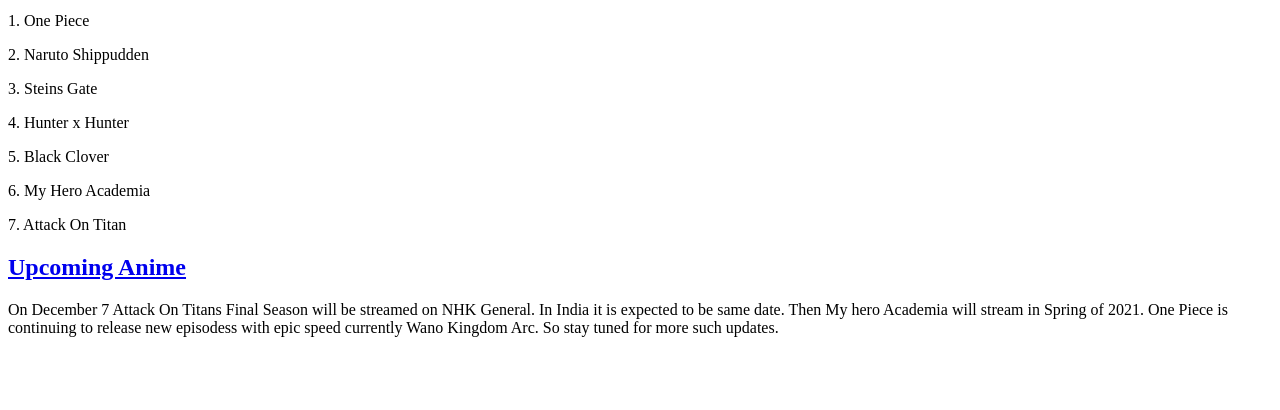
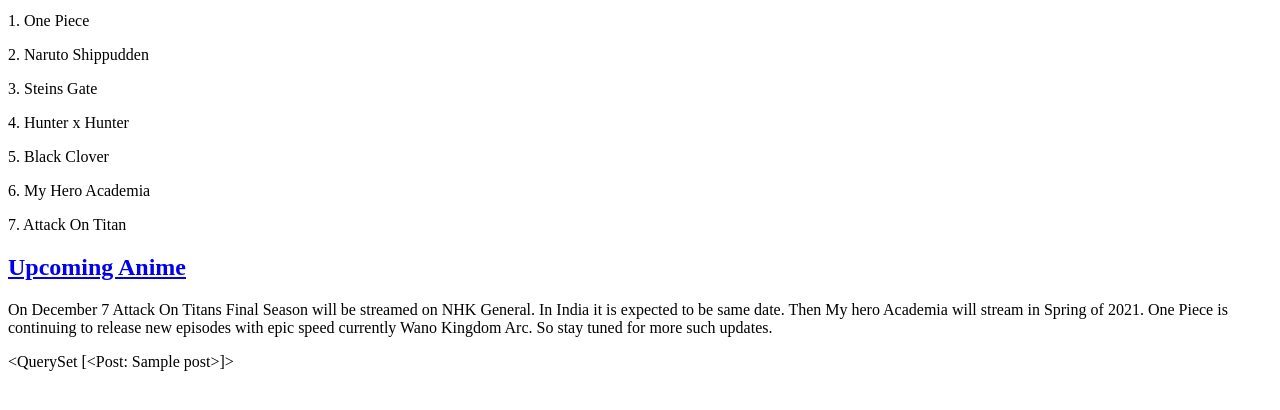
Before and after one commit to AvdhootJadhav/firstblog, a Django app: template blog/templates/blog/post_list.html in a window 1280 px wide. Shown: the part 258-668 px from the top of the page. Run offline with Django 3.2, Linux system fonts and the light colour scheme; the template is opened without the code that fills it: values that come from a table or form of the project are taken from there, others are empty; tables that the repository leaves empty hold one stand-in row (values such as "Sample post").

Commit message:
Some changes

```diff
--- a/blog/templates/blog/post_list.html
+++ b/blog/templates/blog/post_list.html
@@ -27,9 +27,10 @@
            <h2><a href="/">Upcoming Anime</a></h2>
            <p>On December 7 Attack On Titans Final Season will be streamed on NHK General. In India it is
                expected to be same date. Then My hero Academia will stream in Spring of 2021. One Piece is continuing
-               to release new episodess with epic speed currently Wano Kingdom Arc. So stay tuned for more such
+               to release new episodes with epic speed currently Wano Kingdom Arc. So stay tuned for more such
                updates.
            </p>
+           {{posts}}
         </div>
     </body>
 </html>
--- a/blog/views.py
+++ b/blog/views.py
@@ -1,5 +1,6 @@
 from django.shortcuts import render
-
+from .models import Post
 # Create your views here.
 def post_list(request):
-    return render(request, 'blog/post_list.html', {})
+    posts=Post.objects.filter(published_date__lte=timezone.now()).order_by('published_date')
+    return render(request, 'blog/post_list.html', {'posts':posts})
--- a/manage.py
+++ b/manage.py
@@ -2,7 +2,6 @@
 """Django's command-line utility for administrative tasks."""
 import os
 import sys
-
 
 def main():
     os.environ.setdefault('DJANGO_SETTINGS_MODULE', 'first.settings')
```
